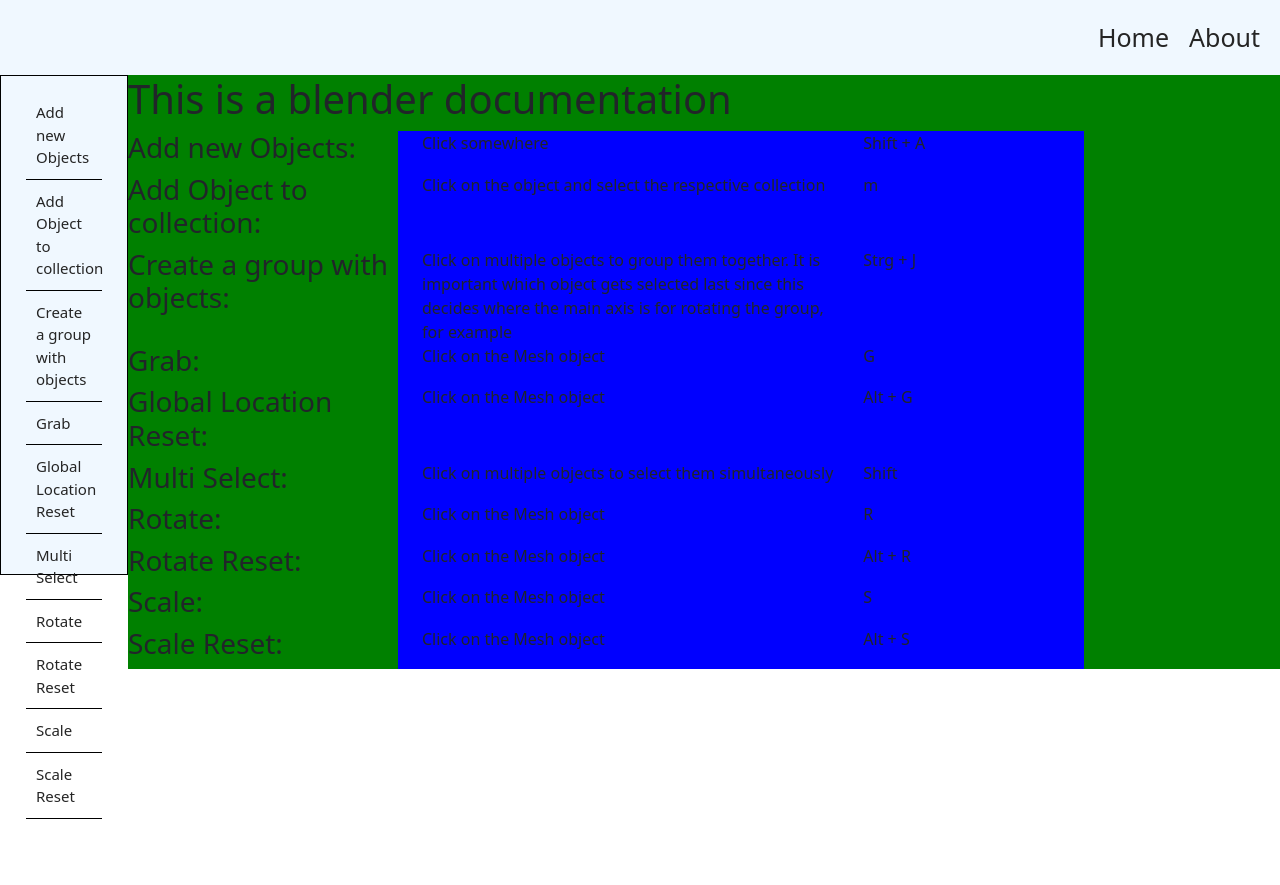
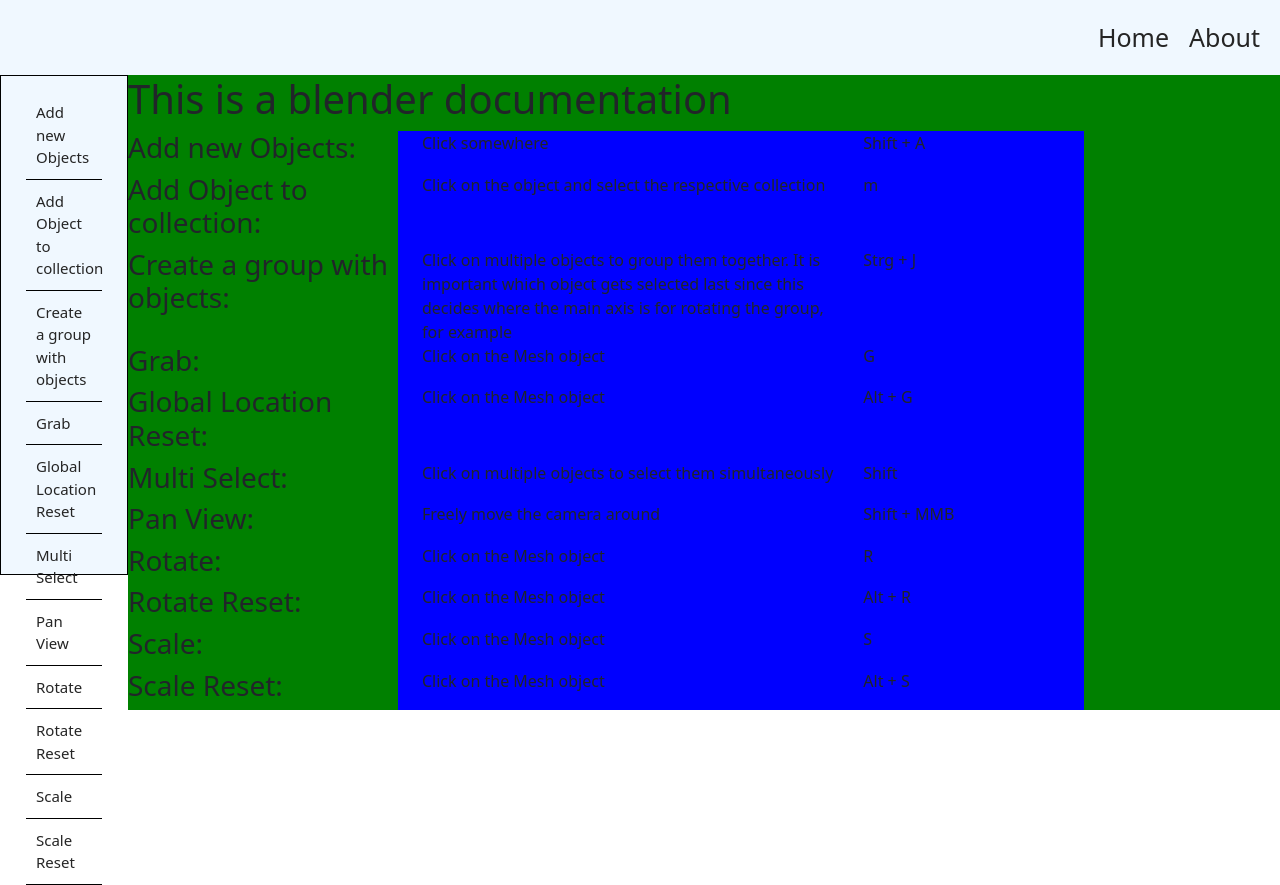
Before and after one commit to Matthes-Baer/Blenumentation, a SvelteKit app: page /blender in a window 1280 px wide. Before the commit the page ends 819 px from the top, so only its background shows below. Built offline with nearby package versions, Linux system fonts and the light colour scheme.

Commit message:
feat: added new data entry

```diff
--- a/src/data/blender/documentationData.ts
+++ b/src/data/blender/documentationData.ts
@@ -23,7 +23,8 @@
 		name: 'Add Object to collection',
 		description: 'Click on the object and select the respective collection',
 		keystroke: 'm'
-	}
+	},
+	{ name: 'Pan View', description: 'Freely move the camera around', keystroke: 'Shift + MMB' }
 ];
 
 // alphabetical sort function
```
